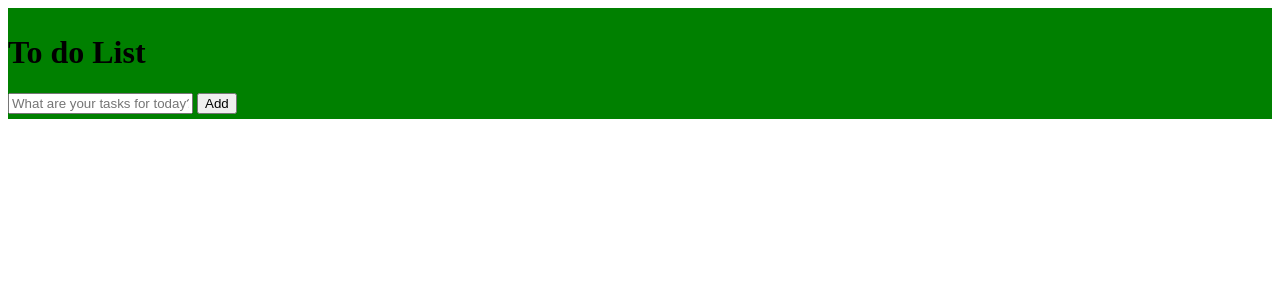
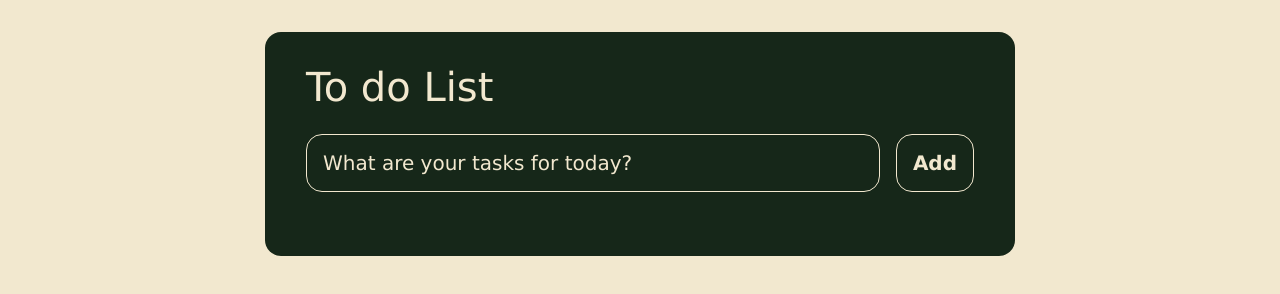
Before and after one commit to yu2100/todo_list, a plain HTML site: page index.html in a window 1280 px wide. Drawn offline with Linux system fonts and the light colour scheme.

Commit message:
Update index.css

```diff
--- a/index.css
+++ b/index.css
@@ -1,6 +1,148 @@
 
+:root{
+    --lightgreen : #00c78a;
+    --orange: #ff9c27;
+    --bg:#162719;
+    --primarytext: #f2e8cf;
+}
+
+*{
+    box-sizing: border-box;
+    margin: 0;
+    font-family: 'Lucida Sans', 'Lucida Sans Regular', 'Lucida Grande', 'Lucida Sans Unicode', Geneva, Verdana, sans-serif;
+}
+body{
+    display: flex;
+    flex-direction: column;
+    min-height: 100vh;
+    background: #f2e8cf;
+}
+header{
+    padding: 2rem 1rem;
+    max-width: 700px;
+    width: 100%;
+    margin: 0 auto;
+}
+header h1{
+    font-size: 2.5rem;
+    font-weight: 400;
+    color: var(--primarytext);
+    margin-bottom: 1.5rem;
+}
+#task-form{
+    display: flex;
+}
+
+input,button{
+    appearance: none;
+    border: none;
+    outline: none;
+    background: none;
+}
+
+#task-input{
+    flex: 1 1 0%;
+    background-color: var(--bg);
+    padding: 1rem;
+    border: 1px solid var(--primarytext);
+    border-radius: 1rem;
+    margin-right: 1rem;
+    color: var(--primarytext);
+    font-size: 1.25rem;
+}
+#task-input::placeholder{
+    color: var(--primarytext);
+}
+#task-submit{
+    color: var(--primarytext);
+    font-size: 1.25rem;
+    font-weight: 700;
+    cursor: pointer;
+    transition: 0.4s;
+    border: 1px solid var(--primarytext);
+    border-radius: 1rem;
+    padding: 1rem;
+}
+
+#task-submit:hover{
+    opacity: 0.8;
+}
+
+#task-submit:active{
+    opacity: 0.6;
+}
 .container{
-    background-color: green;
-    padding-top: 5px;
-    padding-bottom: 5px;
+    background: var(--bg);
+    flex: 0% 1 0%;
+    max-width: 750px;
+    width: 100%;
+    margin: 2rem auto;
+    border-radius: 1rem;
 }
+main{
+    flex: 1 1 0%;
+    max-width: 700px;
+    width: 100%;
+    margin: 0 auto;
+}
+
+.task-list{
+    padding: 1rem;
+}
+
+#tasks .task{
+    display: flex;
+    justify-content: space-between;
+    background-color: var(--bg);
+    border: 1px solid var(--orange);
+    padding: 1rem;
+    border-radius: 1rem;
+    margin-bottom: 1rem;
+    margin-top: 1rem;
+}
+#tasks .task .content{
+    flex: 1 1 0%;
+}
+#tasks .task .content .text{
+    color: var(--primarytext);
+    font-size: 1.13rem;
+    width: 100%;
+    display: block;
+    transition: 0.4s;
+}
+#tasks .task .content .text:not(:read-only){
+    color: var(--lightgreen);
+}
+#tasks .task .actions{
+    display: flex;
+    margin: 0 -0.5rem;
+}
+
+.task .actions button{
+    cursor: pointer;
+    font-size: 1rem;
+    font-weight: 800;
+    margin: 0 0.5rem;
+    text-transform: uppercase;
+    transition: 0.4s;
+}
+.task .actions button:hover{
+    opacity: 0.8;
+}
+
+.task .actions button:active{
+    opacity: 0.6;
+}
+.task .actions .Edit{
+    color: var(--lightgreen);
+}
+.task .actions .Delete{
+    color: crimson;
+}
+.task .actions .Completed{
+    color: var(--orange)
+}
+
+.strike {
+    text-decoration: line-through;
+}
```
